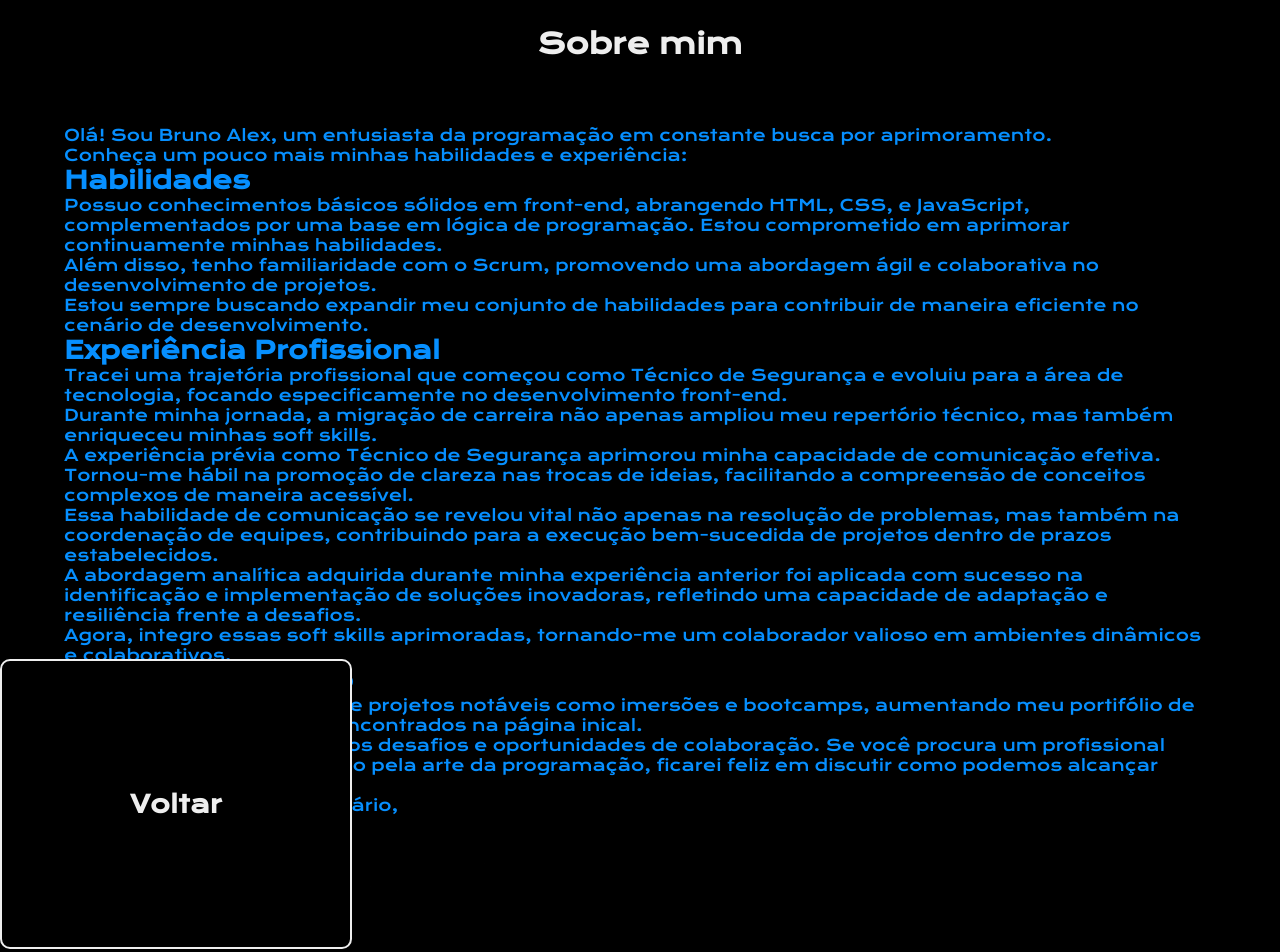
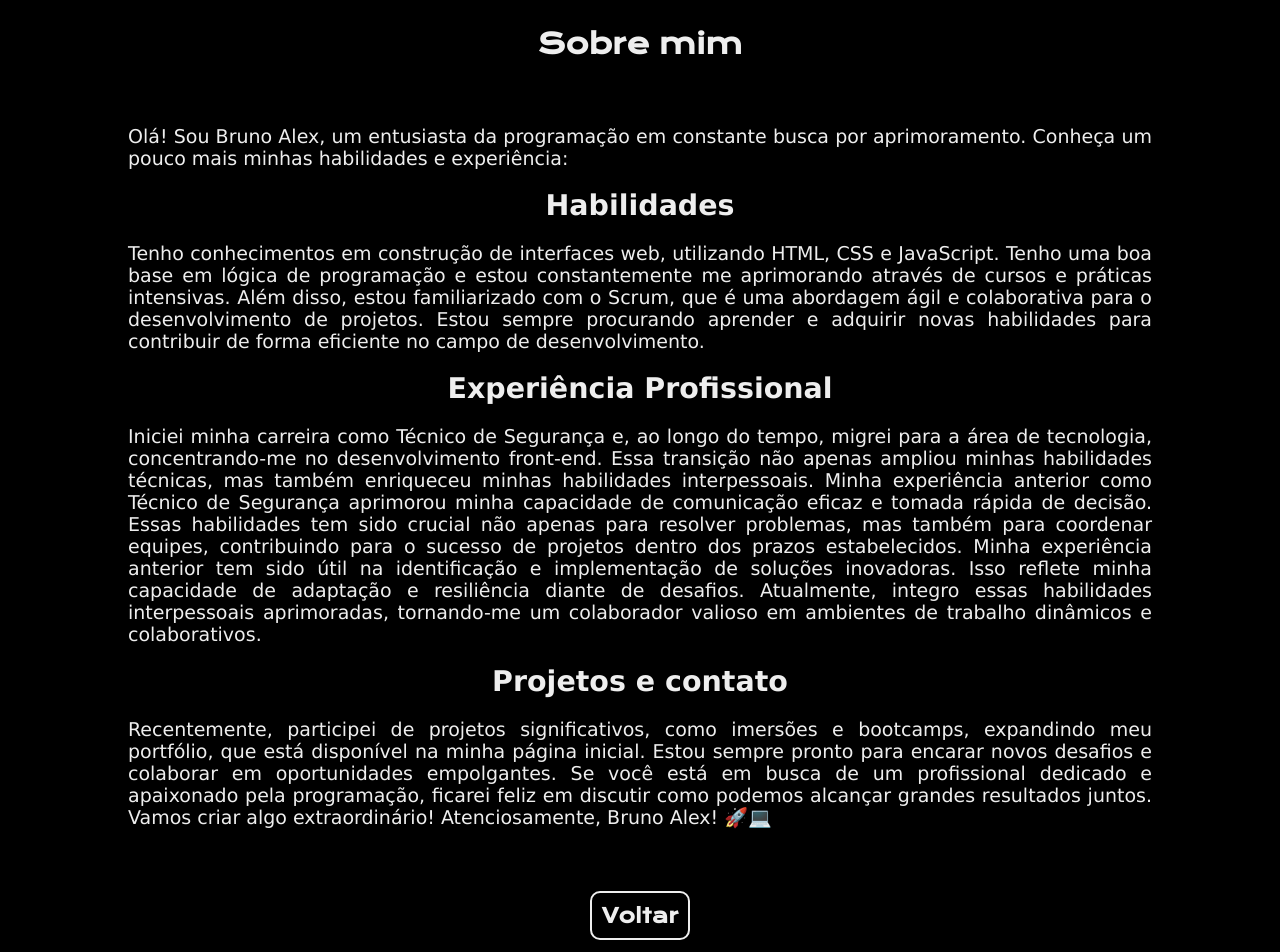
Before and after one commit to Brunoasantos88/Portf-lio, a plain HTML site: page sobre-mim.html in a window 1280 px wide. Shown: the top 952 px of the page. Drawn offline with nearby package versions, Linux system fonts and the light colour scheme.

Commit message:
Finalização da página 'sobre mim'

```diff
--- a/sobre-mim.html
+++ b/sobre-mim.html
@@ -13,7 +13,7 @@
 
 </head>
 
-<body>
+<body class="sobre-mim">
 
   <header class="cabecalho-sobre-mim">
 
@@ -23,34 +23,35 @@
 
   <main class="pricipal-sobre-mim">
 
-    <p>Olá! Sou Bruno Alex, um entusiasta da programação em constante busca por aprimoramento. <br> Conheça um pouco mais minhas habilidades e experiência:</p>
+    <p>Olá! Sou Bruno Alex, um entusiasta da programação em constante busca por aprimoramento. Conheça um pouco mais minhas habilidades e experiência:</p>
 
     <h2>Habilidades</h2>
 
-      <p>Possuo conhecimentos básicos sólidos em front-end, abrangendo HTML, CSS, e JavaScript, complementados por uma base em lógica de programação. Estou comprometido em aprimorar continuamente minhas habilidades.
-      <br>Além disso, tenho familiaridade com o Scrum, promovendo uma abordagem ágil e colaborativa no desenvolvimento de projetos.
-      <br>Estou sempre buscando expandir meu conjunto de habilidades para contribuir de maneira eficiente no cenário de desenvolvimento.
+      <p>
+      Tenho conhecimentos em construção de interfaces web, utilizando HTML, CSS e JavaScript. Tenho uma boa base em lógica de programação e estou constantemente me aprimorando através de cursos e práticas intensivas.
+      Além disso, estou familiarizado com o Scrum, que é uma abordagem ágil e colaborativa para o desenvolvimento de projetos. Estou sempre procurando aprender e adquirir novas habilidades para contribuir de forma eficiente no campo de desenvolvimento.
       </p>
 
     <h2>Experiência Profissional</h2>
 
-      <p>Tracei uma trajetória profissional que começou como Técnico de Segurança e evoluiu para a área de tecnologia, focando especificamente no desenvolvimento front-end.
-      <br>Durante minha jornada, a migração de carreira não apenas ampliou meu repertório técnico, mas também enriqueceu minhas soft skills.
-      <br>A experiência prévia como Técnico de Segurança aprimorou minha capacidade de comunicação efetiva. Tornou-me hábil na promoção de clareza nas trocas de ideias, facilitando a compreensão de conceitos complexos de maneira acessível.
-      <br>Essa habilidade de comunicação se revelou vital não apenas na resolução de problemas, mas também na coordenação de equipes, contribuindo para a execução bem-sucedida de projetos dentro de prazos estabelecidos.
-      <br>A abordagem analítica adquirida durante minha experiência anterior foi aplicada com sucesso na identificação e implementação de soluções inovadoras, refletindo uma capacidade de adaptação e resiliência frente a desafios.
-      <br>Agora, integro essas soft skills aprimoradas, tornando-me um colaborador valioso em ambientes dinâmicos e colaborativos.
+      <p>
+      Iniciei minha carreira como Técnico de Segurança e, ao longo do tempo, migrei para a área de tecnologia, concentrando-me no desenvolvimento front-end.
+      Essa transição não apenas ampliou minhas habilidades técnicas, mas também enriqueceu minhas habilidades interpessoais. Minha experiência anterior como Técnico de Segurança aprimorou minha capacidade de comunicação eficaz e tomada rápida de decisão.
+      Essas habilidades tem sido crucial não apenas para resolver problemas, mas também para coordenar equipes, contribuindo para o sucesso de projetos dentro dos prazos estabelecidos.
+      Minha experiência anterior tem sido útil na identificação e implementação de soluções inovadoras. Isso reflete minha capacidade de adaptação e resiliência diante de desafios.
+      Atualmente, integro essas habilidades interpessoais aprimoradas, tornando-me um colaborador valioso em ambientes de trabalho dinâmicos e colaborativos.
       </p>
 
     <h2>Projetos e contato</h2>
-      <p>Recentemente, participei de projetos notáveis como imersões e bootcamps, aumentando meu portifólio de projetos onde podem ser encontrados na página inical.
-      <br>Estou sempre aberto a novos desafios e oportunidades de colaboração. Se você procura um profissional comprometido e apaixonado pela arte da programação, ficarei feliz em discutir como podemos alcançar grandes resultados juntos.
-      <br>Vamos criar algo extraordinário,
-      <br>Atenciosamente.
-      <br>Bruno Alex! 🚀💻
+
+      <p>
+      Recentemente, participei de projetos significativos, como imersões e bootcamps, expandindo meu portfólio, que está disponível na minha página inicial.
+      Estou sempre pronto para encarar novos desafios e colaborar em oportunidades empolgantes. Se você está em busca de um profissional dedicado e apaixonado pela programação, ficarei feliz em discutir como podemos alcançar grandes resultados juntos.
+      Vamos criar algo extraordinário!
+      Atenciosamente,
+       Bruno Alex! 🚀💻
       </p>
 
-    <img src="imagens/tst-foto.png" alt="Imagem de um homem criando um código">
 
   </main>
 
--- a/style.css
+++ b/style.css
@@ -98,10 +98,11 @@ body {
     background-color:var(--cor-terciaria);
     color: var(--cor-promaria);
     text-align: center;
-
  }
 
-.titulo {
+ /* Inicio estilo sobre mim */
+
+.sobre-mim {
     color: var(--cor-terciaria);
     text-align: center;
     font-family: 'krona one', sans-serif;
@@ -119,17 +120,28 @@ body {
 }
 
 .pricipal-sobre-mim {
-    margin: 5%;
-    height: 75vh;
+    display: flex;
+    flex-direction: column;
+    align-items: center;
+    gap: 20px;
+}
+
+.pricipal-sobre-mim {
+    margin: 5% 10%;
+    color: var(--cor-secundaria);
+    font-family: Verdana, Geneva, Tahoma, sans-serif;
+    text-align: justify;
+    font-size: 19px;
 }
 
 .rodape-sobre-mim {
     background-color: var(--cor-promaria);
     text-decoration: none;
     color: var(--cor-secundaria);
-    padding: 10%;
+    padding: 10px;
     border-radius: 10px;
     border: 2px solid var(--cor-secundaria);
+    font-size: 20px;
 }
 
 .rodape-sobre-mim:hover {
@@ -139,7 +151,7 @@ body {
     border: 2px solid var(--cor-terciaria);
 }
 
-/* In[icio do estilo certificações */
+/* Inicio do estilo certificações */
 
 .certificacoes {
     margin: 2%;
@@ -213,4 +225,5 @@ body {
      }
      100% {
         top: 30px;
+     }
 }
```
